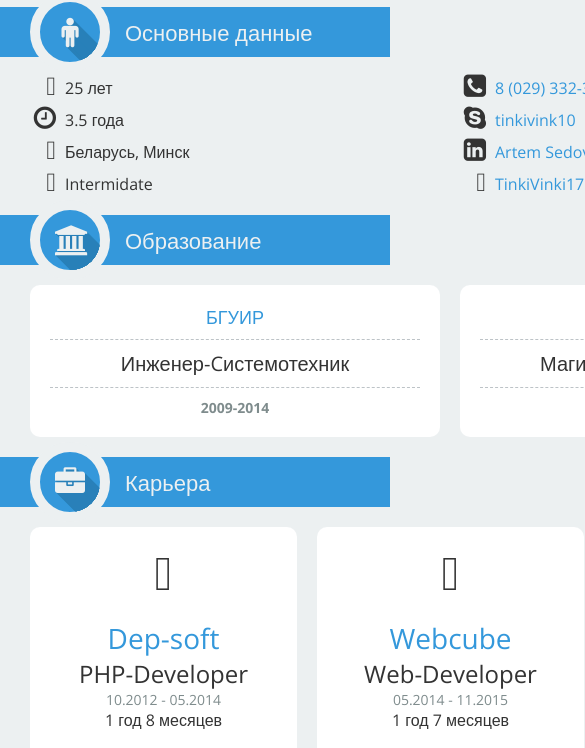
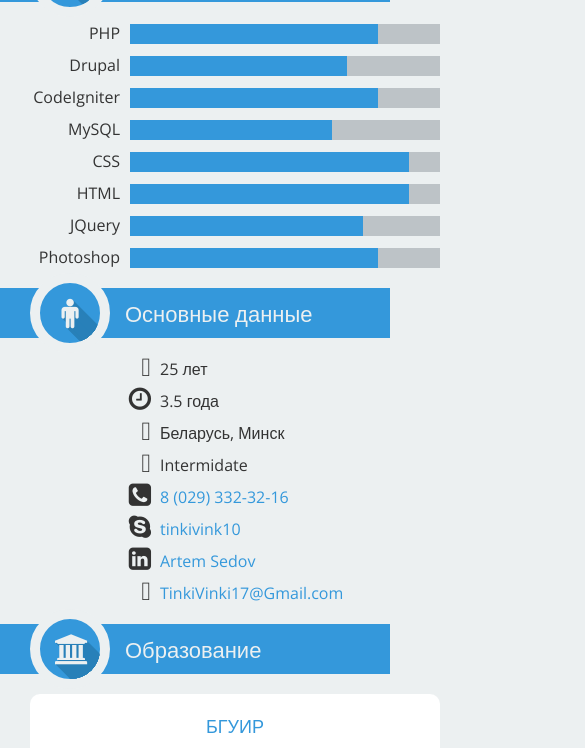
Before and after one commit to tinkivinki17/cv, a plain HTML site: page index.html in a window 390 px wide. Shown: the part 583-1331 px from the top of the page, 585 px wide, since content can reach past the window. Drawn offline with nearby package versions, Linux system fonts and the light colour scheme.

Commit message:
Changed mobile css

```diff
--- a/style.css
+++ b/style.css
@@ -421,7 +421,9 @@ body {
 	border-radius: 100%;
 }
 
-@media (screen and (max-width: 910px)) or (screen and (orientation: portrait)) {
+@media all and (max-width: 910px),
+	   all and (orientation: portrait) {
+
 	.flex {
 		display: block;
 		width: 430px;
```
